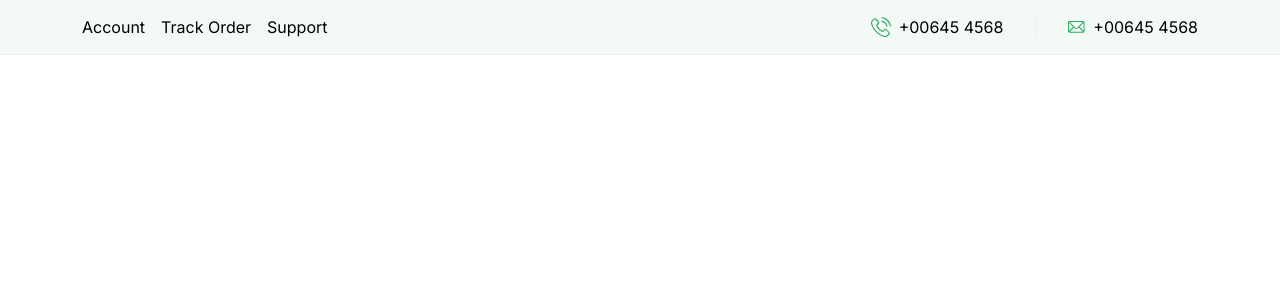
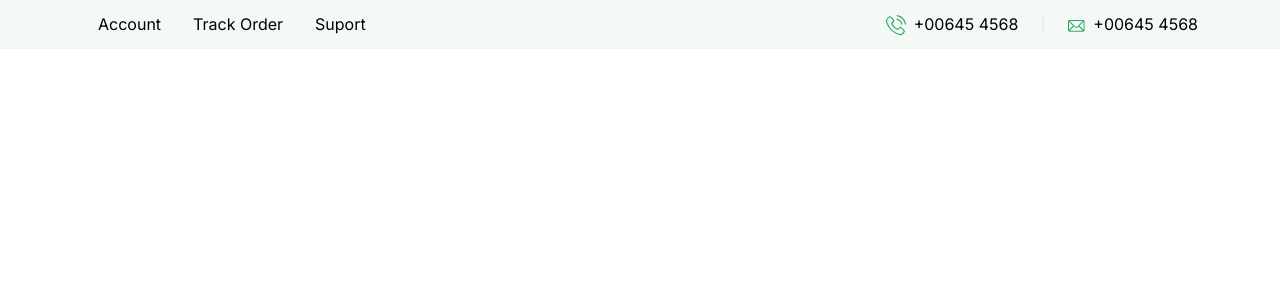
Before and after one commit to m-wilk/ecoshop2, a React (Create React App) app in the folder app/: page / in a window 1280 px wide. Shown: the top 300 px of the page. Built offline with nearby package versions, Linux system fonts and the light colour scheme.

Commit message:
zmiany-poprawione

```diff
--- a/app/src/assets/scss/custom/ui/organism/header/header.scss
+++ b/app/src/assets/scss/custom/ui/organism/header/header.scss
@@ -2,8 +2,8 @@
      background: $es-green-100;
      border-bottom: 1px solid $es-green-100;
     .es-divider {
-        height: 1.4rem;
-        width: 1px;
+        height: 16px;
+        width: 2px;
         margin: 1rem;
         background: $es-gray-200;
       }
--- a/app/src/ui/organism/header/HeaderTop.js
+++ b/app/src/ui/organism/header/HeaderTop.js
@@ -6,26 +6,35 @@ const HeaderTop = () => {
     <div className="es-header-top-section">
       <div className="container">
         <div className="d-flex justify-content-between align-items-center">
-          <div className="d-flex justify-content-center align-items-center gap-3">
-            <a className="text-decoration-none text-black" href="#">
-              <span>Account</span>
+          <ul className="nav">
+            <li className="nav-item">
+              <a className="nav-link text-decoration-none text-black" href="#">
+                Account
+              </a>
+            </li>
+            <li className="nav-item">
+              <a className="nav-link text-decoration-none text-black" href="#">
+                Track Order
+              </a>
+            </li>
+            <li className="nav-item">
+              <a className="nav-link text-decoration-none text-black" href="#">
+                Suport
+              </a>
+            </li>
+          </ul>
+
+          <div className="d-flex align-items-center gap-2">
+            <a className="nav-link text-decoration-none text-black" href="#">
+              <Phone className="me-2" />
+              +00645 4568
             </a>
-            <a className="text-decoration-none text-black" href="#">
-              <span>Track Order</span>
-            </a>
-            <a className="text-decoration-none text-black" href="#">
-              <span>Support</span>
-            </a>
-          </div>
-          <div className="d-flex justify-content-center align-items-center gap-3">
-            <a className="d-flex justify-content-center align-items-center gap-2 text-decoration-none text-black" href="#">
-              <Phone />
-              <span>+00645 4568</span>
-            </a>
+
             <div className="es-divider"></div>
-            <a className="d-flex justify-content-center align-items-center gap-2 text-decoration-none text-black" href="#">
-              <Email />
-              <span>+00645 4568</span>
+
+            <a className="nav-link text-decoration-none text-black" href="#">
+              <Email className="me-2" />
+              +00645 4568
             </a>
           </div>
         </div>
--- a/app/src/ui/templates/main.js
+++ b/app/src/ui/templates/main.js
@@ -7,8 +7,7 @@ const Main = () => {
       {/* <p>Router</p>
         <p>footer</p> */}
     </>
-
   );
-}
+};
 
 export default Main;
```
Also changed, not shown: app/src/assets/scss/custom/base/_variables.scss (+1 -6 lines). Lines whose indentation alone changed are shown as unchanged.
